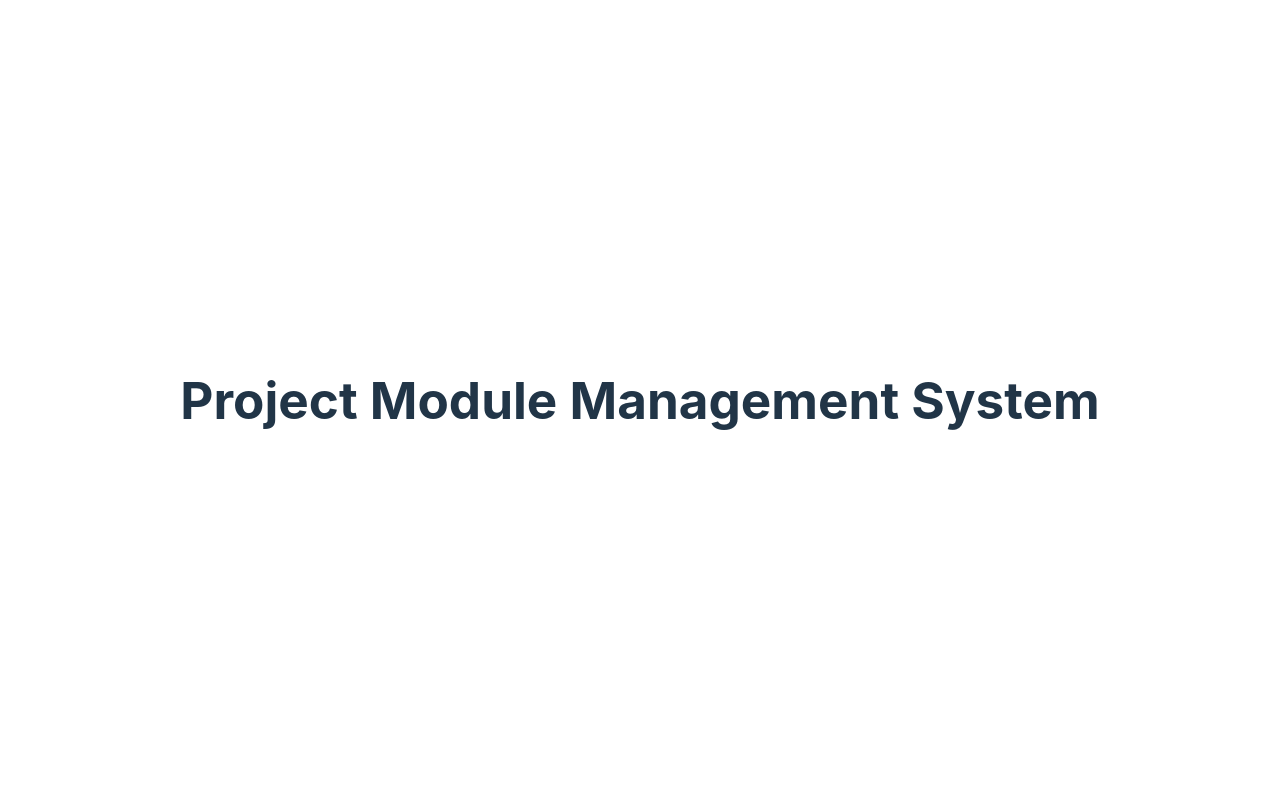
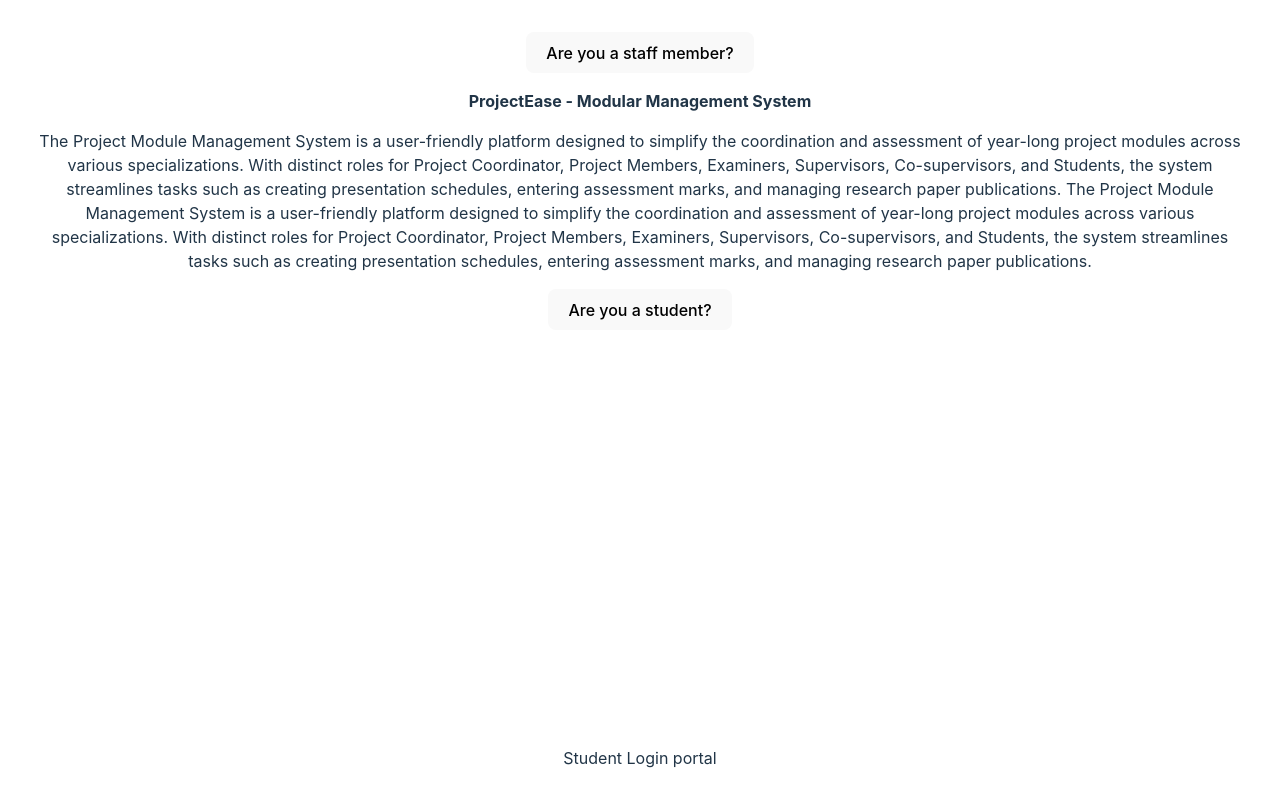
Before and after one commit to VenuraKaushan/ITPM-project, a React (Vite) app in the folder frontend/: page / in a window 1280 px wide. Shown: the top 806 px of the page. Built offline with nearby package versions, Linux system fonts and the light colour scheme.

Commit message:
create scroll in landing page

```diff
--- a/frontend/src/App.tsx
+++ b/frontend/src/App.tsx
@@ -1,18 +1,19 @@
-import { useState } from "react";
-import React from "react";
 import { BrowserRouter as Router, Route, Routes } from "react-router-dom";
 import LandingPage from "./pages/LandingPage";
 import "./App.css";
+import { MantineProvider, Container } from '@mantine/core';
 
 function App() {
   return (
-    <>
+    <MantineProvider>
+      <Container>
       <Router>
         <Routes>
           <Route path="/" element={<LandingPage />} />
         </Routes>
       </Router>
-    </>
+      </Container>
+    </MantineProvider>
   );
 }
 
--- a/frontend/src/pages/LandingPage/index.tsx
+++ b/frontend/src/pages/LandingPage/index.tsx
@@ -1,11 +1,57 @@
-import React from 'react'
+import { useScrollIntoView } from '@mantine/hooks';
+import { Container, ActionIcon, Button, Text, Group, Box } from '@mantine/core';
 
 const LandingPage = () => {
+  const { scrollIntoView, targetRef } = useScrollIntoView<HTMLDivElement>({
+    offset: 60,
+  });
+
   return (
-    <div>
-      <h1>Project Module Management System</h1>
-    </div>
-  )
-}
+    <Container>
+      <Group align="right">
+        <Button>Are you a staff member?</Button>
+      </Group>
 
-export default LandingPage
+      <Group justify="center" style={{ textAlign: 'center' }}>
+        <Text fw={700}>ProjectEase - Modular Management System</Text>
+
+        <Text size="md">
+        The Project Module Management System is a user-friendly platform designed to simplify
+          the coordination and assessment of year-long project
+          modules across various specializations. With distinct roles for
+          Project Coordinator, Project Members, Examiners, Supervisors, Co-supervisors,
+          and Students, the system streamlines tasks such as creating presentation schedules,
+          entering assessment marks, and managing research paper publications.
+          The Project Module Management System is a user-friendly platform designed to simplify
+          the coordination and assessment of year-long project
+          modules across various specializations. With distinct roles for
+          Project Coordinator, Project Members, Examiners, Supervisors, Co-supervisors,
+          and Students, the system streamlines tasks such as creating presentation schedules,
+          entering assessment marks, and managing research paper publications.
+        </Text>
+
+        <Button
+          onClick={() =>
+            scrollIntoView({
+              alignment: 'center',
+            })
+          }
+        >
+          Are you a student?
+        </Button>
+
+        <Box
+          style={{
+            width: '100%',
+            height: '50vh',
+            backgroundColor: 'var(--mantine-color-blue-light)',
+          }}
+        />
+
+        <Text ref={targetRef}>Student Login portal</Text>
+      </Group>
+    </Container>
+  );
+};
+
+export default LandingPage;
```
